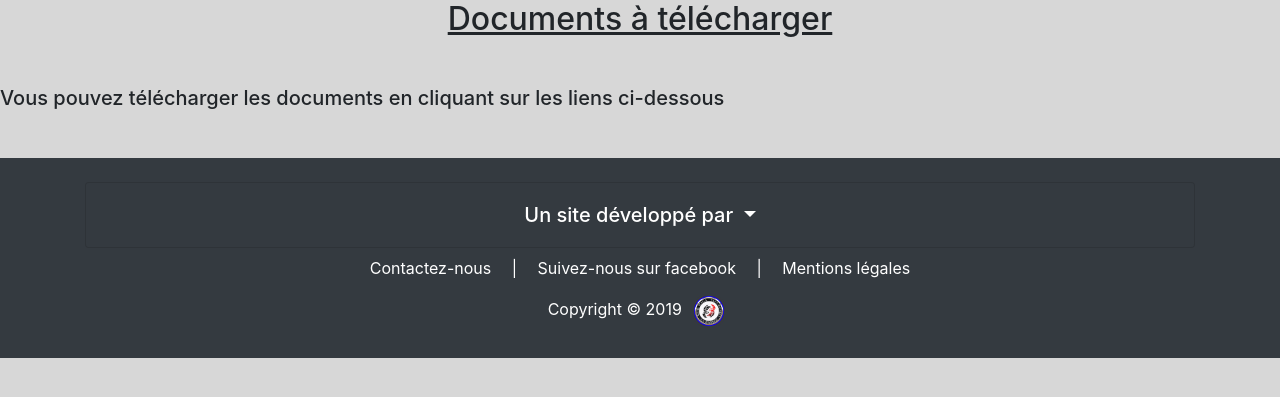
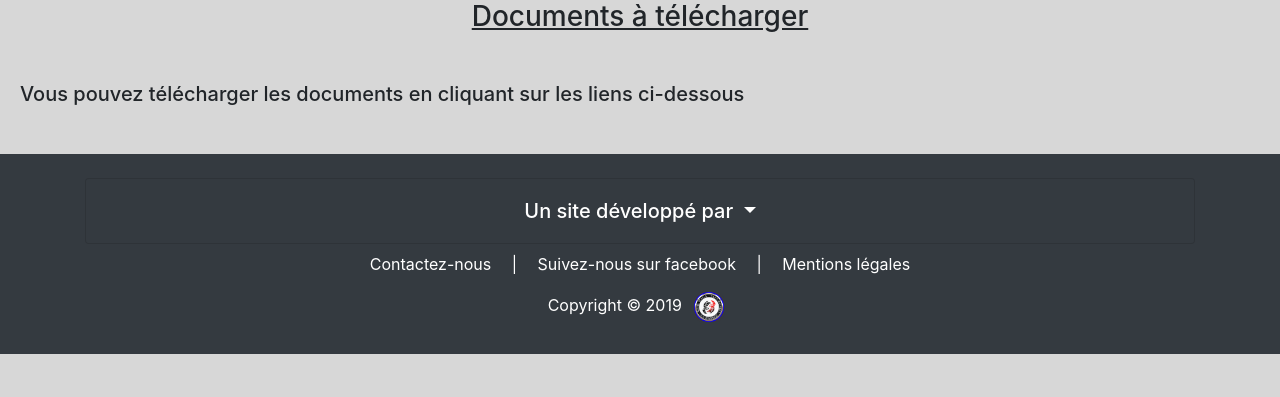
Before and after one commit to projetamb/projetamb, a Symfony app: template templates/document/doc.html.twig in a window 1280 px wide. Shown: the part 106-503 px from the top of the page. Run offline with Twig, Linux system fonts and the light colour scheme; the template is opened without the code that fills it, so the values that code supplies are empty; some libraries are stand-ins or nearby versions.

Commit message:
apercu pdf + modif css page documents

```diff
--- a/public/css/club.css
+++ b/public/css/club.css
@@ -70,8 +70,11 @@ END ARROW 1
 /**
     END CLUB PAGE
 */
+.doc_download {
+    margin-left : 20px;
+}
 
-.fa {
+.fa-file-pdf-o {
     margin-left : 20px;
     color: red;
 }
--- a/templates/document/doc.html.twig
+++ b/templates/document/doc.html.twig
@@ -3,9 +3,9 @@
 
 
 {% block body %}
-<h2 class="text-center club_h2">Documents à télécharger</h2>
+<h3 class="text-center club_h2">Documents à télécharger</h3>
 
-<h5 class = "my-5 mb-5">Vous pouvez télécharger les documents en cliquant sur les liens ci-dessous</h5>
+<h5 class="doc_download my-5 mb-5">Vous pouvez télécharger les documents en cliquant sur les liens ci-dessous</h5>
 
 {% for file in files %}
     <h5>  <i class="fa fa-file-pdf-o mr-2"></i> <a class="doc_file" target="_blank">{{ file.link }}</a> ({{ file.size }})
--- a/templates/home/home.html.twig
+++ b/templates/home/home.html.twig
@@ -97,9 +97,3 @@
         </div>
     </div>
 {% endblock %}
-
-{% block javascripts %}
-    <script>
-
-    </script>
-{% endblock %}
```
